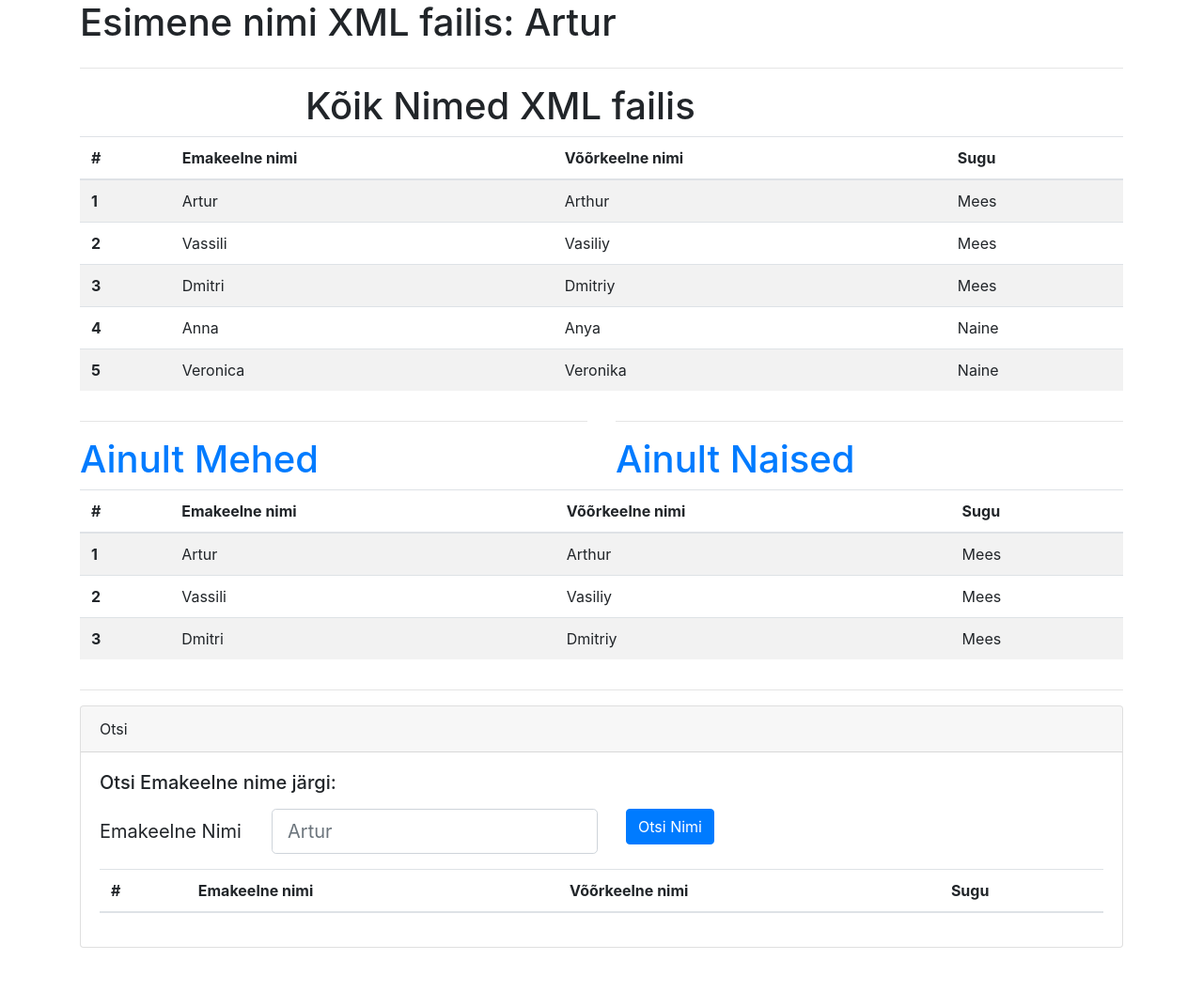
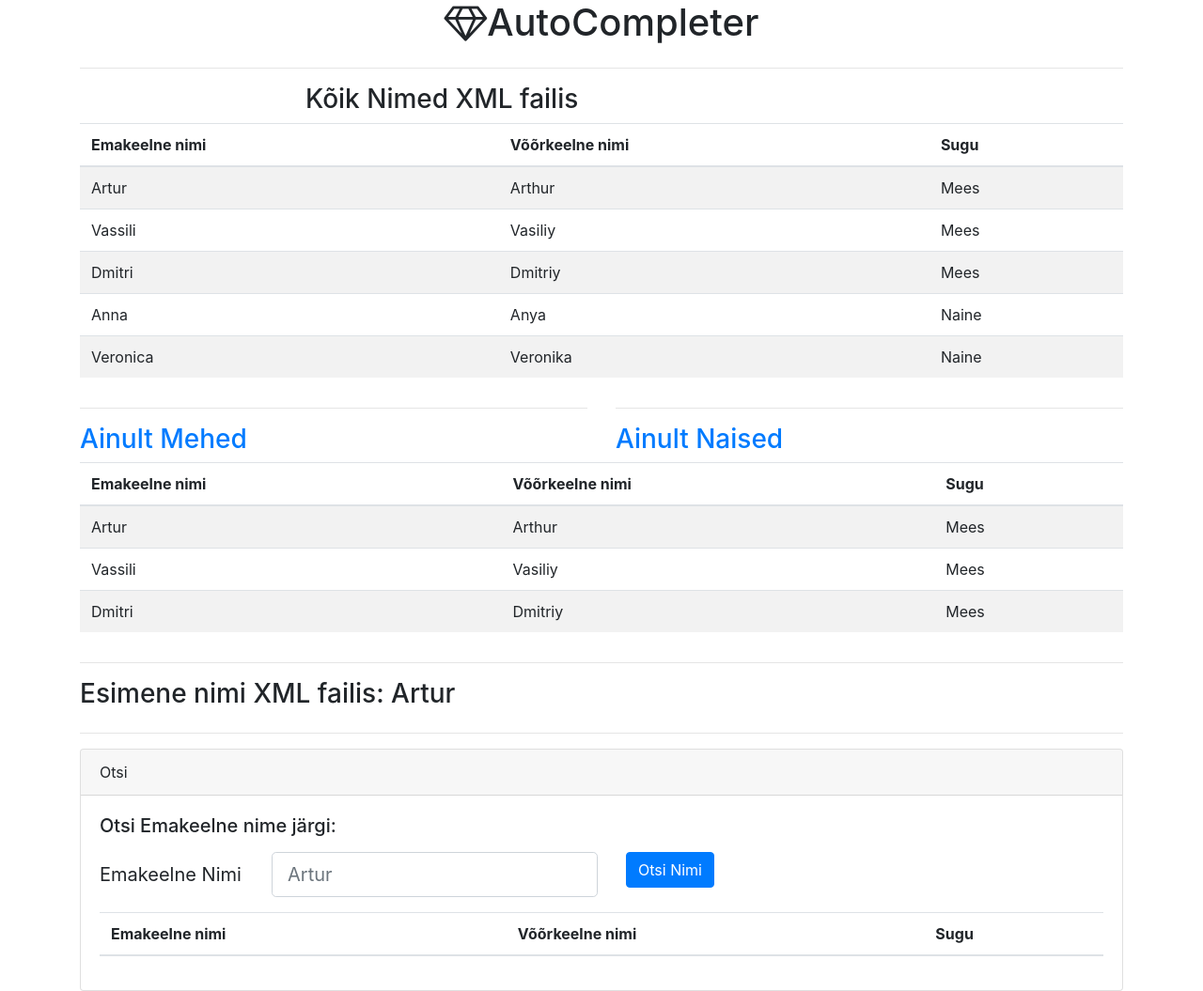
Before and after one commit to kingxfshame/project, a PHP site: page /index.php in a window 1280 px wide. Shown: the whole page at 94% size. Before the commit the page ends 1009 px from the top, so only its background shows below. Run offline with PHP 8.4, Linux system fonts and the light colour scheme; lists and menus that the app fills with data are empty.

Commit message:
uploadulesanne1

```diff
--- a/ulesanne1/index.php
+++ b/ulesanne1/index.php
@@ -1,6 +1,7 @@
 <?php
     $xml = simplexml_load_file("autocompleter.xml");
     $form = "Mees";
+
 if(isset($_GET['x'])){
     switch ($_GET['x']) {
         case 'mehed':
@@ -11,6 +12,7 @@ if(isset($_GET['x'])){
     }
 }
 function poisk(){
+
     $result = array();
     $poisk = $_REQUEST['nimi'];
     $xml = simplexml_load_file("autocompleter.xml");
@@ -31,21 +33,22 @@ function poisk(){
 <head>
     <meta charset="utf-8">
     <link rel="stylesheet" href="https://stackpath.bootstrapcdn.com/bootstrap/4.3.1/css/bootstrap.min.css" integrity="sha384-ggOyR0iXCbMQv3Xipma34MD+dH/1fQ784/j6cY/iJTQUOhcWr7x9JvoRxT2MZw1T" crossorigin="anonymous">
+    <link href="https://stackpath.bootstrapcdn.com/font-awesome/4.7.0/css/font-awesome.min.css" rel="stylesheet" integrity="sha384-wvfXpqpZZVQGK6TAh5PVlGOfQNHSoD2xbE+QkPxCAFlNEevoEH3Sl0sibVcOQVnN" crossorigin="anonymous">
     <title>AutoCompleter</title>
 </head>
 <body>
     <div class="container">
         <div class="row">
             <div class="col-12">
-                <h1>Esimene nimi XML failis: <?php echo $xml->nimi->emakeelne ?></h1>
+                <h1 style="text-align: center;"><i class="fa fa-diamond" aria-hidden="true"></i>AutoCompleter</h1>
             </div>
+
             <div class="col-12">
                 <hr>
-            <h1 style="margin-left:30vh;">Kõik Nimed XML failis</h1>
+            <h3 style="margin-left:30vh;">Kõik Nimed XML failis</h3>
             <table class="table table-striped">
               <thead>
                 <tr>
-                  <th scope="col">#</th>
                   <th scope="col">Emakeelne nimi</th>
                   <th scope="col">Võõrkeelne nimi</th>
                   <th scope="col">Sugu</th>
@@ -55,7 +58,6 @@ function poisk(){
                   <?php
                   foreach($xml->nimi as $nimed) {
                         echo '<tr>';
-                        echo '<th scope="row">'.$nimed->attributes() -> id.'</th>';
                         echo '<td>'.$nimed->emakeelne.'</td>';
                         echo '<td>'.$nimed->vorkkeelne.'</td>';
                         echo '<td>'.$nimed->sugu.'</td>';
@@ -68,18 +70,17 @@ function poisk(){
 
             <div class="col-6">
                 <hr>
-                <a href="index.php?x=mehed"><h1>Ainult Mehed</h1></a>
+                <a href="index.php?x=mehed"><h3>Ainult Mehed</h3></a>
             </div>
             <div class="col-6">
                 <hr>
-                <a href="index.php?x=naised"><h1>Ainult Naised</h1></a>
+                <a href="index.php?x=naised"><h3>Ainult Naised</h3></a>
             </div>
             <div class="col-12">
 
                 <table class="table table-striped">
                     <thead>
                     <tr>
-                        <th scope="col">#</th>
                         <th scope="col">Emakeelne nimi</th>
                         <th scope="col">Võõrkeelne nimi</th>
                         <th scope="col">Sugu</th>
@@ -89,8 +90,8 @@ function poisk(){
                     <?php
                     foreach($xml->nimi as $nimed) {
                         if($nimed->sugu == $form){
+
                             echo '<tr>';
-                            echo '<th scope="row">'.$nimed->attributes() -> id.'</th>';
                             echo '<td>'.$nimed->emakeelne.'</td>';
                             echo '<td>'.$nimed->vorkkeelne.'</td>';
                             echo '<td>'.$nimed->sugu.'</td>';
@@ -102,7 +103,12 @@ function poisk(){
                     </tbody>
                 </table>
             </div>
-
+            <div class="col-12">
+                <hr>
+            </div>
+            <div class="col-12">
+                <h3>Esimene nimi XML failis: <?php echo $xml->nimi->emakeelne ?></h3>
+            </div>
             <div class="col-12">
                 <hr>
                 <div class="card">
@@ -123,13 +129,26 @@ function poisk(){
                                 <div class="col-auto">
                                     <button type="submit" class="btn btn-primary mb-2">Otsi Nimi</button>
                                 </div>
+                                <div class="col-auto"><h5><?php
+                                        if(isset($_REQUEST['poisk'])){
+                                            $inimesed = poisk();
+                                            $leidnud = 0;
+                                            foreach($inimesed as $nimed) {
+                                                $leidnud = $leidnud +1;
+
+                                            }
+                                            echo "On leidnud ainult : ".$leidnud." inimesi";
+                                        }
+
+
+
+                                        ?></h5></div>
                             </div>
                         </form>
                         </p>
                         <table class="table table-striped">
                             <thead>
                             <tr>
-                                <th scope="col">#</th>
                                 <th scope="col">Emakeelne nimi</th>
                                 <th scope="col">Võõrkeelne nimi</th>
                                 <th scope="col">Sugu</th>
@@ -139,13 +158,14 @@ function poisk(){
                             <?php
                             if(isset($_REQUEST['poisk'])){
                                 $inimesed = poisk();
+                                $leidnud = 0;
                                 foreach($inimesed as $nimed) {
                                     echo '<tr>';
-                                    echo '<th scope="row">'.$nimed->attributes() -> id.'</th>';
                                     echo '<td>'.$nimed->emakeelne.'</td>';
                                     echo '<td>'.$nimed->vorkkeelne.'</td>';
                                     echo '<td>'.$nimed->sugu.'</td>';
                                     echo '</tr>';
+                                    $leidnud = $leidnud +1;
 
                                 }
                             }
```
Also changed, not shown: ulesanne2/1.txt (added).
